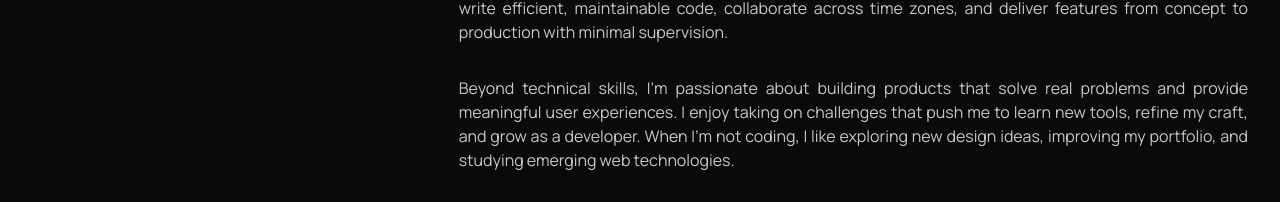
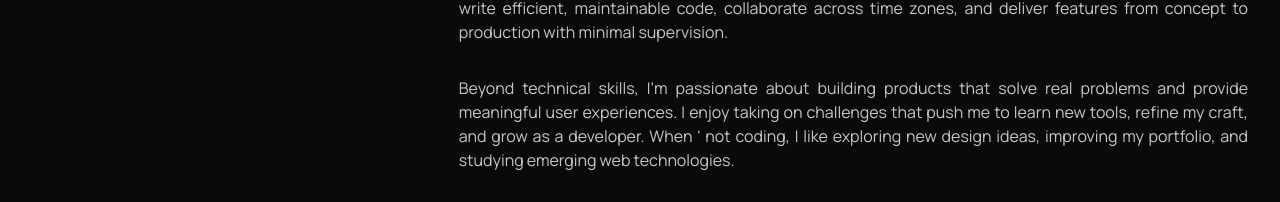
Before and after one commit to Zain-Khoso/Zain-Khoso, a Next.js app: page /about in a window 1280 px wide. Shown: the part 318-520 px from the top of the page. Built offline with nearby package versions, Linux system fonts and the light colour scheme.

Commit message:
fix: Build Errors

```diff
--- a/src/app/about/page.tsx
+++ b/src/app/about/page.tsx
@@ -64,24 +64,24 @@ export default function AboutPage() {
 
         <article className="flex-2 space-y-8">
           <P>
-            I'm a Full-Stack Developer based in Sukkur, Pakistan, with over 1.5 years of
+            I&apos;m a Full-Stack Developer based in Sukkur, Pakistan, with over 1.5 years of
             professional experience building and maintaining real-world web applications. My
             expertise lies in the modern JavaScript ecosystem — particularly TypeScript, Next.js,
             Firebase, and Algolia — where I focus on crafting clean, scalable, and high-performance
             solutions.
           </P>
           <P>
-            I've worked remotely with a Sweden-based startup, contributing to the design,
+            I&apos;ve worked remotely with a Sweden-based startup, contributing to the design,
             development, and deployment of production-grade software used by real clients. That
             experience strengthened my ability to write efficient, maintainable code, collaborate
             across time zones, and deliver features from concept to production with minimal
             supervision.
           </P>
           <P>
-            Beyond technical skills, I'm passionate about building products that solve real problems
-            and provide meaningful user experiences. I enjoy taking on challenges that push me to
-            learn new tools, refine my craft, and grow as a developer. When I’m not coding, I like
-            exploring new design ideas, improving my portfolio, and studying emerging web
+            Beyond technical skills, I&apos;m passionate about building products that solve real
+            problems and provide meaningful user experiences. I enjoy taking on challenges that push
+            me to learn new tools, refine my craft, and grow as a developer. When &apos; not coding,
+            I like exploring new design ideas, improving my portfolio, and studying emerging web
             technologies.
           </P>
 
--- a/src/app/page.tsx
+++ b/src/app/page.tsx
@@ -168,7 +168,7 @@ export default function LandingPage() {
 
               <P>
                 Belly Brains was my first React Project. I cherish it as one of my best works, not
-                because of it's functionality rather because how quickly I got a grasp of
+                because of it&apos;s functionality rather because how quickly I got a grasp of
                 everything. Prior to Belly Brains I had never worked with React, Redux, Styled
                 Components or Firebase. Yet I still managed to learn each of those along with
                 completing Belly Brains in two weeks.
--- a/src/components/footer/index.tsx
+++ b/src/components/footer/index.tsx
@@ -12,7 +12,7 @@ export default function Footer() {
     <footer className="mx-auto max-w-7xl space-y-8 px-4 py-8 md:px-8" id="contact">
       <section className="flex flex-col gap-8 md:flex-row">
         <header className="flex-1 space-y-2">
-          <H2>Let's Connect</H2>
+          <H2>Let&apos;s Connect</H2>
 
           <P>
             Say hello at&nbsp;
@@ -25,7 +25,7 @@ export default function Footer() {
           </P>
 
           <P>
-            For more info, here's my&nbsp;
+            For more info, here&apos;s my&nbsp;
             <Link
               href="/resume.pdf"
               download="Zain's Resume.pdf"
--- a/src/components/input.tsx
+++ b/src/components/input.tsx
@@ -26,10 +26,6 @@ export function Input({ id, label, name, className, ...props }: InputProps) {
 
   useLayoutEffect(() => {
     if (isInvalid) elem.current?.focus();
-
-    return () => {
-      elem.current?.blur();
-    };
   }, [isInvalid]);
 
   return (
```
